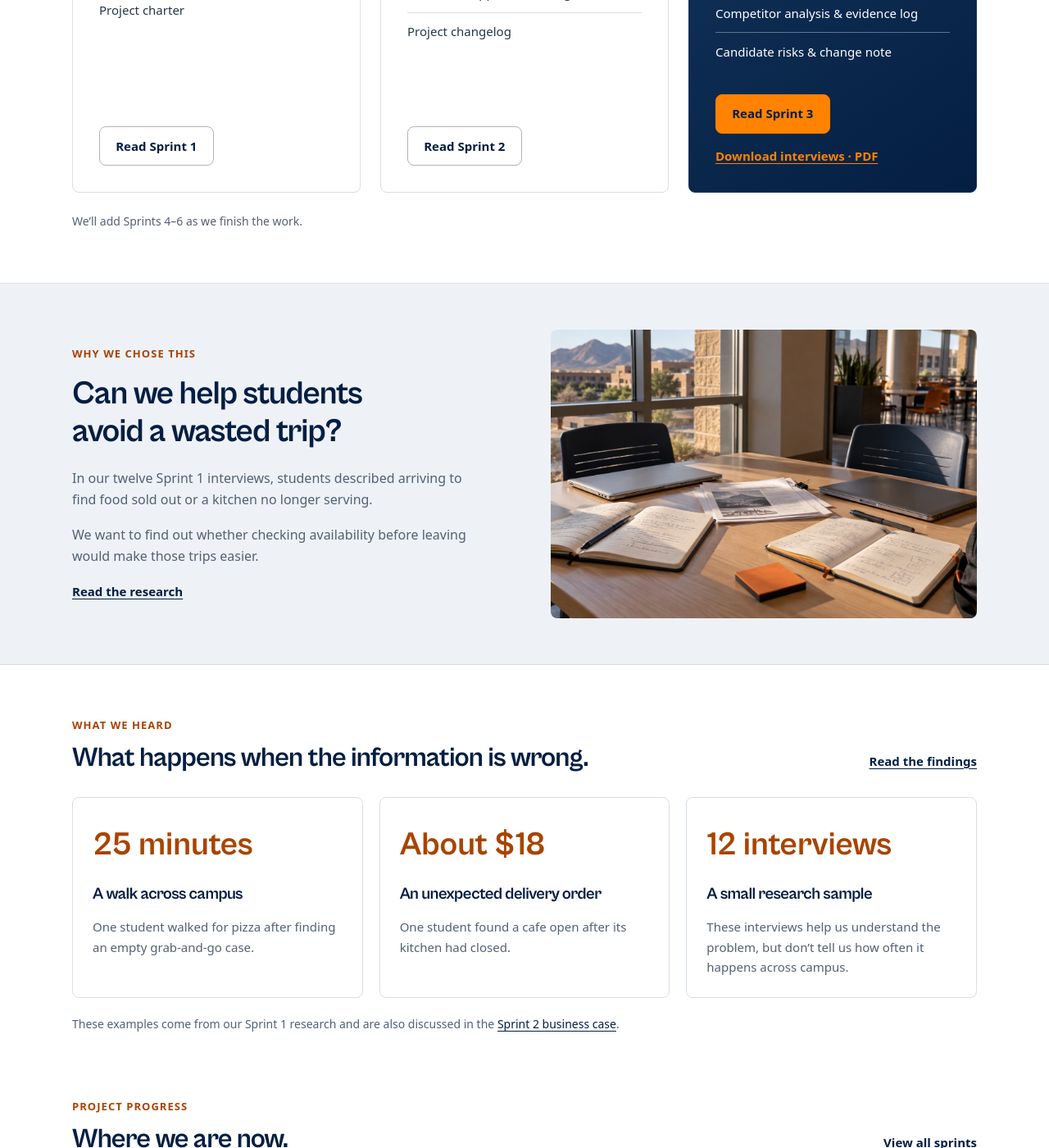
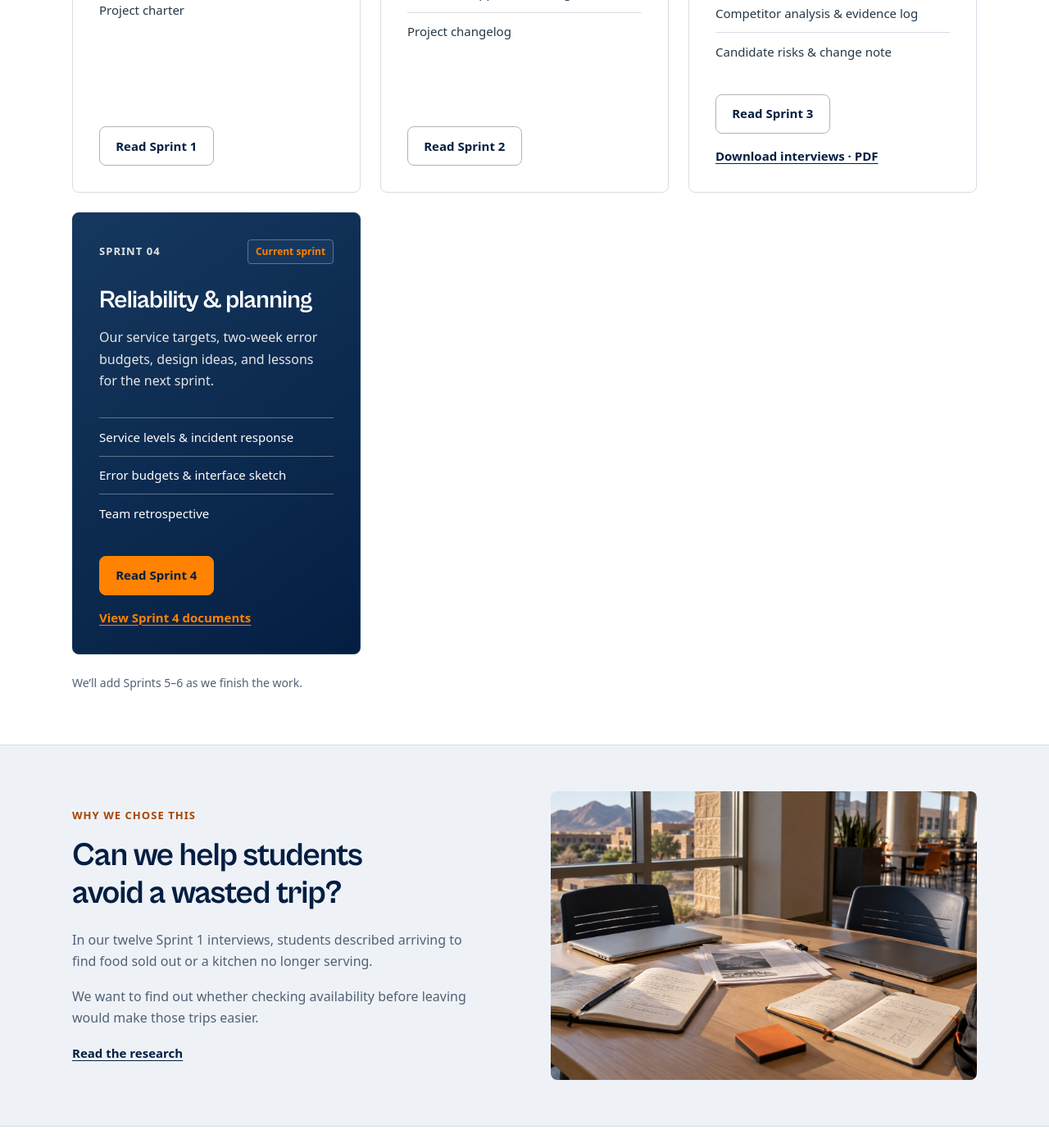
Before and after one commit to dlozan62/dlozan62.github.io, a Jekyll site: the page built from index.html, in a window 1280 px wide and 1400 px high, scrolled down 1364 px. Shown: the whole window at 82% size. Built offline with Jekyll 4.4.1, drawn with Linux system fonts in a browser that asks for light colours; some of the changed text lies outside the part shown.

Commit message:
Feature Sprint 4 on homepage and navigation

```diff
--- a/_layouts/default.html
+++ b/_layouts/default.html
@@ -33,7 +33,7 @@
             <li><a href="{{ '/sprints/' | relative_url }}" {% if page.url contains '/sprints/' %}aria-current="page"{% endif %}>Project work</a></li>
             <li><a href="{{ '/how-it-works/' | relative_url }}" {% if page.url == '/how-it-works/' %}aria-current="page"{% endif %}>How it works</a></li>
             <li><a href="{{ '/about/' | relative_url }}" {% if page.url == '/about/' %}aria-current="page"{% endif %}>Our team</a></li>
-            <li><a class="nav-featured" href="{{ '/sprints/sprint-3/' | relative_url }}">Latest sprint</a></li>
+            <li><a class="nav-featured" href="{{ '/sprints/sprint-4/' | relative_url }}">Latest sprint</a></li>
           </ul>
         </nav>
       </div>
--- a/index.html
+++ b/index.html
@@ -9,7 +9,7 @@ permalink: /
     <p class="eyebrow">Team 10 · Campus dining project</p>
     <h1 id="hero-title">What's open.<br>What's left.<br><span>Before you go.</span></h1>
     <p class="hero-description">Finding food between classes shouldn’t mean walking across campus for something that’s already sold out. We’re working on DineCheck to help students check what’s open and what’s available before they go.</p>
-    <div class="hero-actions"><a class="button button--orange" href="{{ '/sprints/sprint-3/' | relative_url }}">View Sprint 3</a><a class="button button--outline" href="{{ '/how-it-works/' | relative_url }}">See how it works</a></div>
+    <div class="hero-actions"><a class="button button--orange" href="{{ '/sprints/sprint-4/' | relative_url }}">View Sprint 4</a><a class="button button--outline" href="{{ '/how-it-works/' | relative_url }}">See how it works</a></div>
     <p class="hero-note">Our Software Project Management class project. We’re still researching and planning the system.</p>
   </div>
   <figure class="home-dining-photo">
@@ -17,17 +17,17 @@ permalink: /
   </figure>
 </section>
 <section class="project-strip" aria-label="Project overview">
-  <div><strong>12</strong><span>Sprint 1 interviews</span></div><div><strong>4</strong><span>Team members</span></div><div><strong>6</strong><span>Planned project sprints</span></div><div><strong>Sprint 3</strong><span>Current sprint · In progress</span></div>
+  <div><strong>12</strong><span>Sprint 1 interviews</span></div><div><strong>4</strong><span>Team members</span></div><div><strong>6</strong><span>Planned project sprints</span></div><div><strong>Sprint 4</strong><span>Current sprint</span></div>
 </section>
 <section class="home-section" aria-labelledby="project-record-title">
   <header class="section-top"><div><p class="eyebrow">Our work</p><h2 id="project-record-title">What we’ve worked on so far.</h2></div><a class="text-link" href="{{ '/sprints/' | relative_url }}">View all sprints &amp; documents</a></header>
   <div class="sprint-cards">
     <article class="sprint-card"><div class="card-top"><span class="card-number">Sprint 01</span><span class="badge">Complete</span></div><h3>Research &amp; charter</h3><p>Why we chose this problem and what we plan to build.</p><ul><li>Market research</li><li>Business strategy</li><li>Project charter</li></ul><a class="button button--outline" href="{{ '/sprints/sprint-1/' | relative_url }}">Read Sprint 1</a></article>
     <article class="sprint-card"><div class="card-top"><span class="card-number">Sprint 02</span><span class="badge">Complete</span></div><h3>The business case</h3><p>Our cost and effort estimates, budget, and reasons for moving forward.</p><ul><li>Business case &amp; recommendation</li><li>Estimation appendix &amp; budget</li><li>Project changelog</li></ul><a class="button button--outline" href="{{ '/sprints/sprint-2/' | relative_url }}">Read Sprint 2</a></article>
-    <article class="sprint-card current">
+    <article class="sprint-card">
       <div class="card-top">
         <span class="card-number">Sprint 03</span>
-        <span class="badge">In progress</span>
+        <span class="badge">Complete</span>
       </div>
       <h3>Interviews &amp; findings</h3>
       <p>Three sample interviews, competitor research, and what those findings mean for DineCheck.</p>
@@ -36,12 +36,27 @@ permalink: /
         <li>Competitor analysis &amp; evidence log</li>
         <li>Candidate risks &amp; change note</li>
       </ul>
-      <a class="button button--orange" href="{{ '/sprints/sprint-3/' | relative_url }}">Read Sprint 3</a>
+      <a class="button button--outline" href="{{ '/sprints/sprint-3/' | relative_url }}">Read Sprint 3</a>
       <a class="text-link" href="{{ '/assets/pdfs/sprint-3-interviews.pdf' | relative_url }}" download>Download interviews · PDF</a>
+    </article>
+    <article class="sprint-card current">
+      <div class="card-top">
+        <span class="card-number">Sprint 04</span>
+        <span class="badge">Current sprint</span>
+      </div>
+      <h3>Reliability &amp; planning</h3>
+      <p>Our service targets, two-week error budgets, design ideas, and lessons for the next sprint.</p>
+      <ul>
+        <li>Service levels &amp; incident response</li>
+        <li>Error budgets &amp; interface sketch</li>
+        <li>Team retrospective</li>
+      </ul>
+      <a class="button button--orange" href="{{ '/sprints/sprint-4/' | relative_url }}">Read Sprint 4</a>
+      <a class="text-link" href="{{ '/sprints/sprint-4/#sprint4-documents' | relative_url }}">View Sprint 4 documents</a>
     </article>
 
   </div>
-  <p class="next-sprints">We’ll add Sprints 4–6 as we finish the work.</p>
+  <p class="next-sprints">We’ll add Sprints 5–6 as we finish the work.</p>
 </section>
 <section class="research-feature" aria-labelledby="research-title"><div class="research-feature__inner"><div><p class="eyebrow">Why we chose this</p><h2 id="research-title">Can we help students avoid a wasted trip?</h2><p>In our twelve Sprint 1 interviews, students described arriving to find food sold out or a kitchen no longer serving.</p><p>We want to find out whether checking availability before leaving would make those trips easier.</p><a class="text-link" href="{{ '/sprints/sprint-1/market-research/' | relative_url }}">Read the research</a></div><img src="{{ '/assets/images/team-work-session.jpg' | relative_url }}" alt="Notebooks and laptops arranged for a campus dining research work session" width="1536" height="864" loading="lazy"></div></section>
 <section class="home-section" aria-labelledby="evidence-title">
@@ -51,7 +66,7 @@ permalink: /
 </section>
 <section class="home-section progress-section" aria-labelledby="progress-title">
   <header class="section-top"><div><p class="eyebrow">Project progress</p><h2 id="progress-title">Where we are now.</h2></div><a class="text-link" href="{{ '/sprints/' | relative_url }}">View all sprints</a></header>
-  <ol class="progress-track"><li><span class="badge">Complete · Sprint 1</span><h3>Understand the problem</h3><p>Interviews, findings, project strategy, and charter.</p></li><li ><span class="badge">Complete · Sprint 2</span><h3>Estimate the work</h3><p>Business case, estimates, and budget. Record revised October 5, 2026.</p></li><li class="progress-current"><span class="badge">In progress · Sprint 3</span><h3>Review the latest findings</h3><p>Interviews, team notes, competitor research, risks, and proposed changes are available. <a href="{{ '/sprints/sprint-3/' | relative_url }}">Read Sprint 3</a></p></li></ol>
+  <ol class="progress-track"><li><span class="badge">Complete · Sprint 1</span><h3>Understand the problem</h3><p>Interviews, findings, project strategy, and charter.</p></li><li ><span class="badge">Complete · Sprint 2</span><h3>Estimate the work</h3><p>Business case, estimates, and budget. Record revised October 5, 2026.</p></li><li><span class="badge">Complete · Sprint 3</span><h3>Review the latest findings</h3><p>Interviews, team notes, competitor research, risks, and proposed changes are available. <a href="{{ '/sprints/sprint-3/' | relative_url }}">Read Sprint 3</a></p></li><li class="progress-current"><span class="badge">Current · Sprint 4</span><h3>Plan for reliability</h3><p>Service levels, two-week error budgets, an interface sketch, and our team retrospective. <a href="{{ '/sprints/sprint-4/' | relative_url }}">Read Sprint 4</a></p></li></ol>
 </section>
 <section class="home-team"><div><p class="eyebrow">Our team</p><h2>Meet Team 10.</h2><p>We’re four students working on the research, planning, documentation, and website for DineCheck.</p><a class="button button--outline" href="{{ '/about/' | relative_url }}">Meet the team</a></div><div class="team-preview"><a href="{{ '/about/' | relative_url }}#zachary"><img src="{{ '/assets/images/team/zachary.PNG' | relative_url }}" alt="Zachary Carrejo" loading="lazy"><span>Zachary</span></a><a href="{{ '/about/' | relative_url }}#salvador"><img src="{{ '/assets/images/team/salvador-rodarte.png' | relative_url }}" alt="Salvador Rodarte" loading="lazy"><span>Salvador</span></a><a href="{{ '/about/' | relative_url }}#daniel"><img src="{{ '/assets/images/team/daniel.PNG' | relative_url }}" alt="Daniel Lozano" loading="lazy"><span>Daniel</span></a><a href="{{ '/about/' | relative_url }}#jacob"><img src="{{ '/assets/images/team/Jacob.png' | relative_url }}" alt="Jacob Ordonez" loading="lazy"><span>Jacob</span></a></div></section>
 <aside class="disclosure" aria-labelledby="ai-disclosure-title"><h2 id="ai-disclosure-title" class="disclosure__title">AI use disclosure</h2><p>We used AI to help with the website, code, and drafts of the page summaries. Our source documents and project charter are linked in Sprint 1.</p></aside>
```
